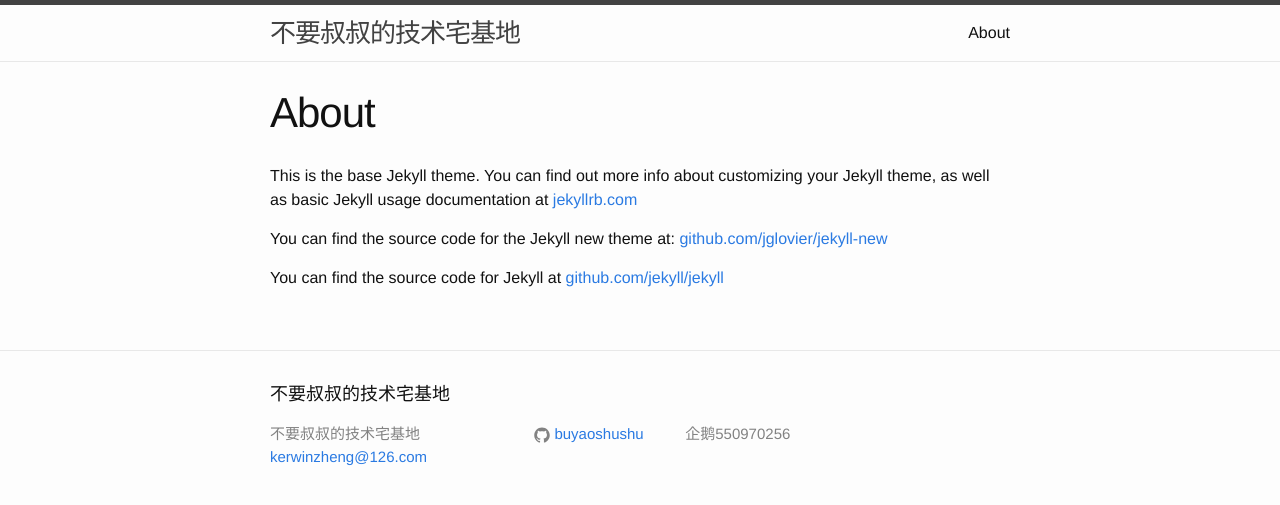
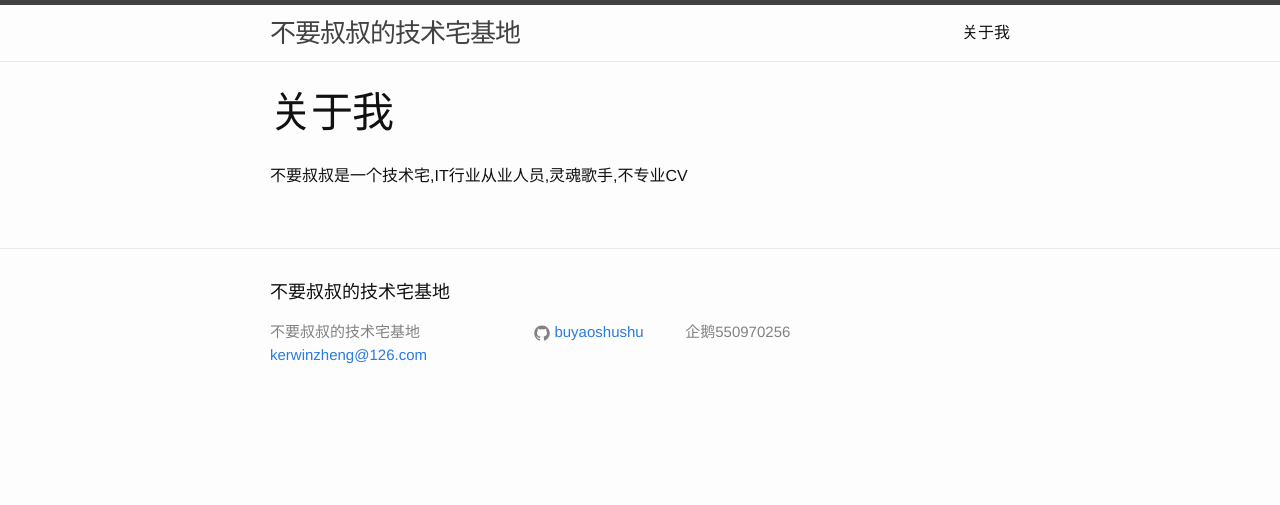
Before and after one commit to buyaoshushu/buyaoshushu.github.io, a Jekyll site: the page built from about.md, in a window 1280 px wide. Shown: the top 505 px of the page. Built offline with Jekyll 4.4.1, drawn with Linux system fonts in a browser that asks for light colours.

Commit message:
change about

```diff
--- a/about.md
+++ b/about.md
@@ -1,11 +1,7 @@
 ---
 layout: page
-title: About
+title: 关于我
 permalink: /about/
 ---
 
-This is the base Jekyll theme. You can find out more info about customizing your Jekyll theme, as well as basic Jekyll usage documentation at [jekyllrb.com](http://jekyllrb.com/)
-
-You can find the source code for the Jekyll new theme at: [github.com/jglovier/jekyll-new](https://github.com/jglovier/jekyll-new)
-
-You can find the source code for Jekyll at [github.com/jekyll/jekyll](https://github.com/jekyll/jekyll)
+不要叔叔是一个技术宅,IT行业从业人员,灵魂歌手,不专业CV
```
